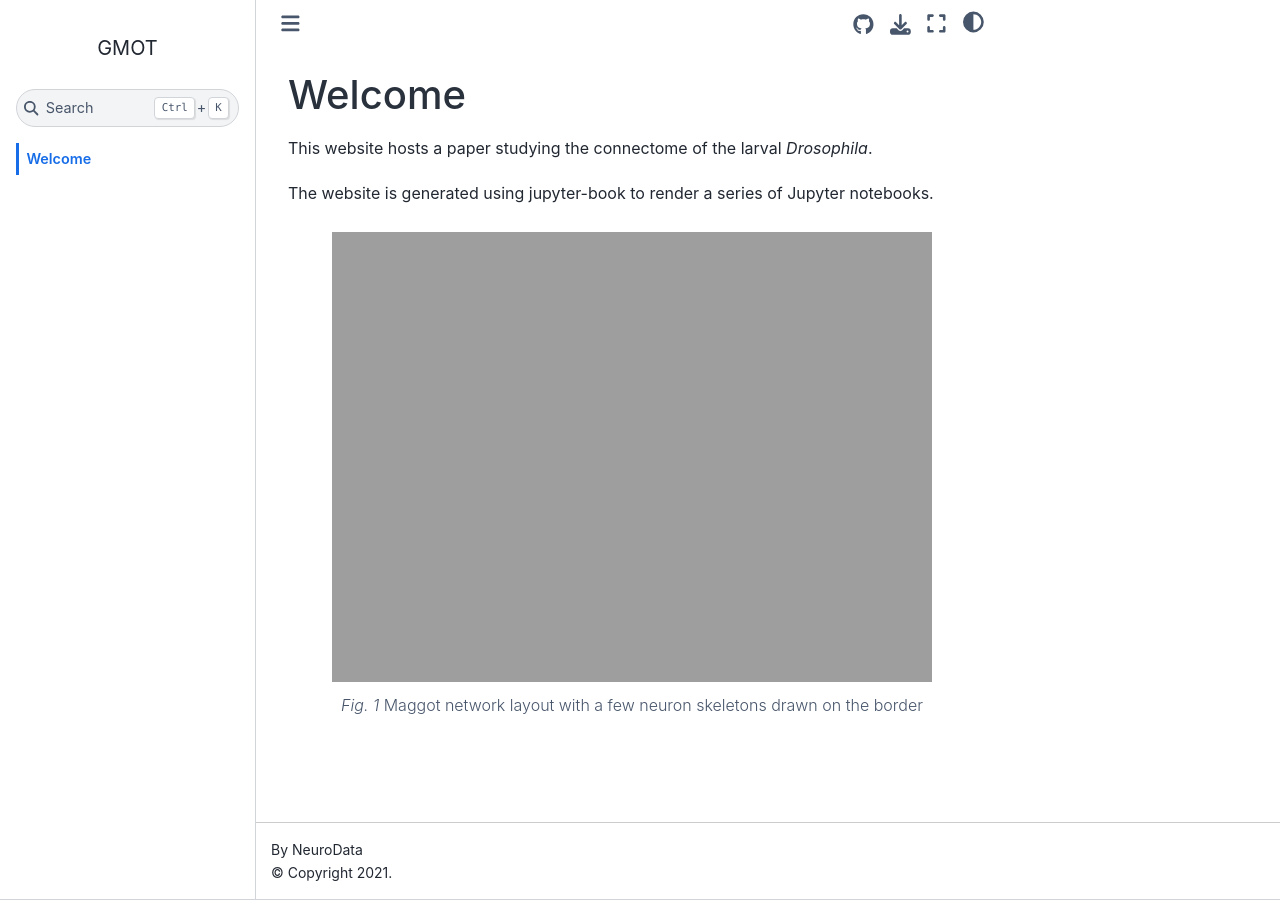
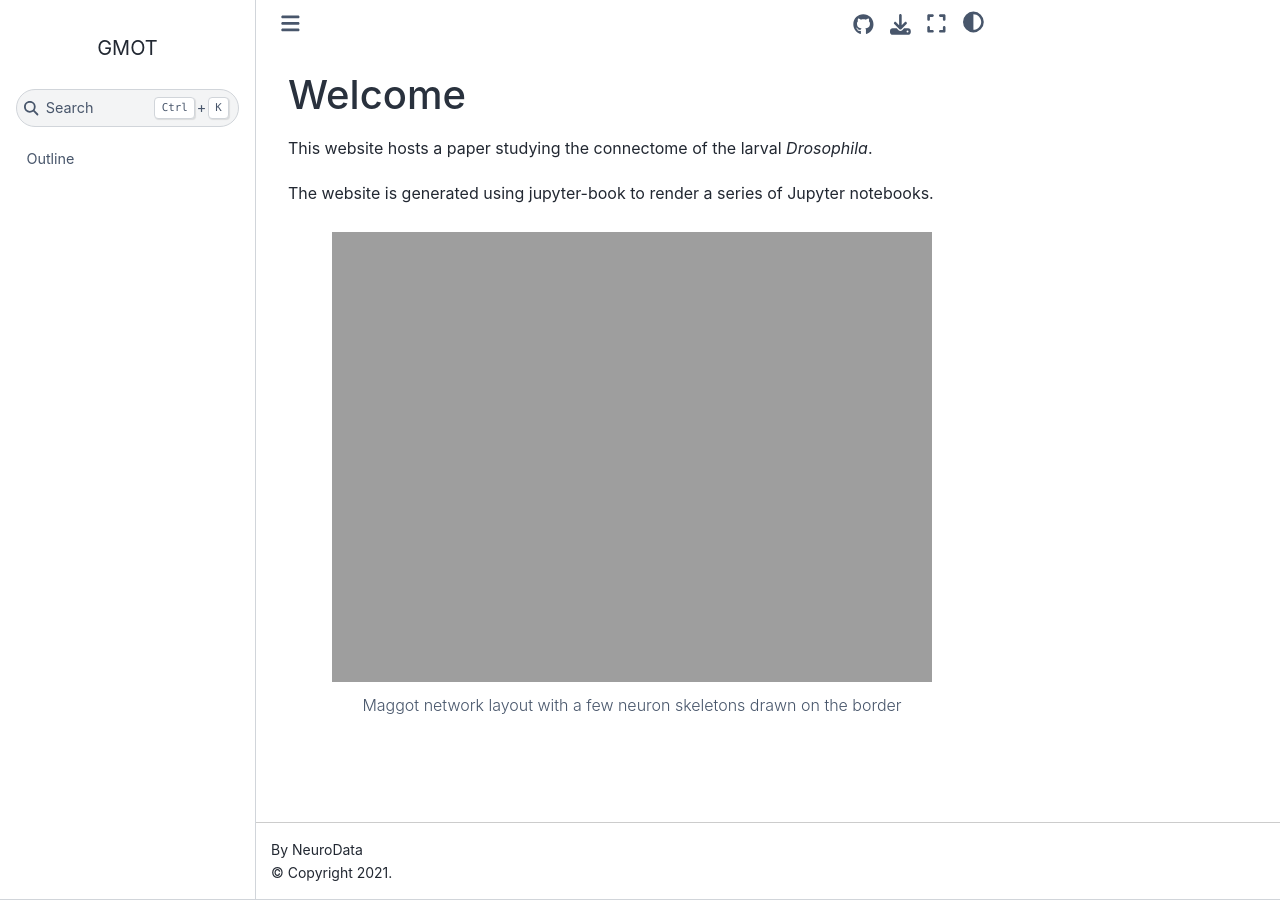
Before and after one commit to neurodata/goat, a Jupyter Book: the page built from docs/landing.md, in a window 1280 px wide. Built offline with Jupyter Book 1.0.4 settings and Sphinx 7.4.7 and the Sphinx Book theme 1.1.4, drawn with Linux system fonts in a browser that asks for light colours.

Commit message:
Update _toc.yml

```diff
--- a/docs/_toc.yml
+++ b/docs/_toc.yml
@@ -1,3 +1,3 @@
 # Table of contents
 # Learn more at https://jupyterbook.org/customize/toc.html
-- file: landing
+- file: outline
```
